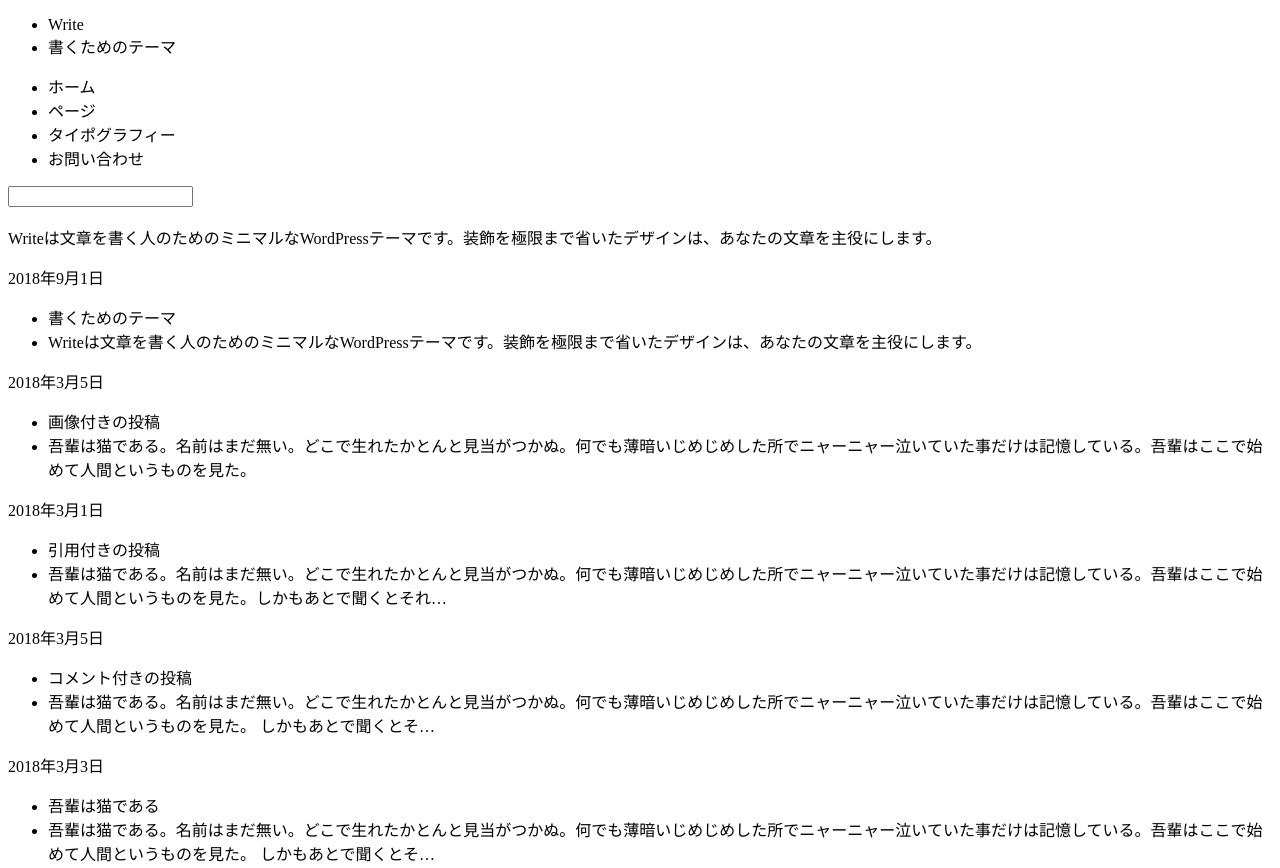
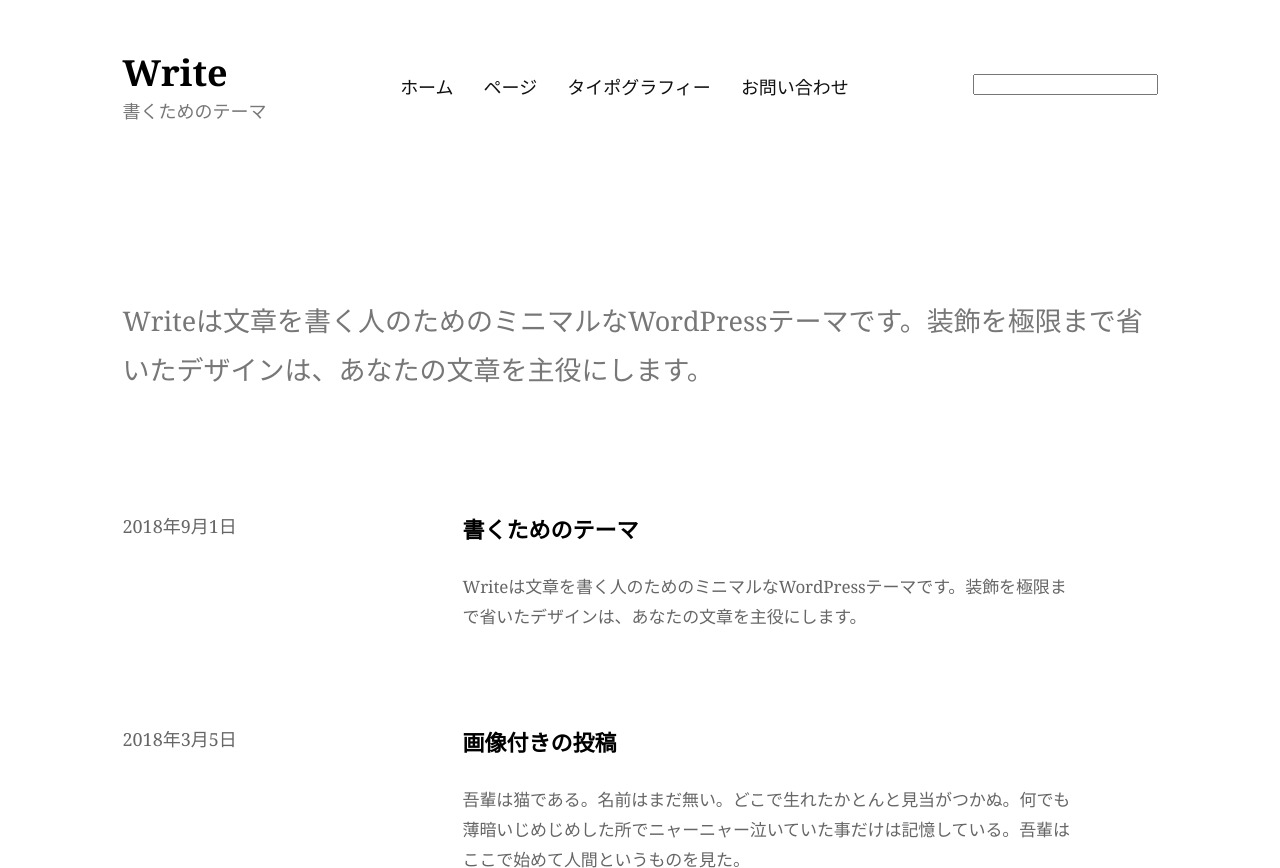
Before and after one commit to kamihiroo/hiro, a plain HTML site: page index.html in a window 1280 px wide. Shown: the top 868 px of the page. Drawn offline with Linux system fonts and the light colour scheme.

Commit message:
Update index.html

```diff
--- a/index.html
+++ b/index.html
@@ -5,7 +5,7 @@
     <meta name="viewport" content="width=device-width, initial-scale=1.0">
     <meta http-equiv="X-UA-Compatible" content="ie=edge">
     <title>Write-書くためのテーマ</title>
-    <link rel="stylesheet.css" href="style.css">
+    <link rel="stylesheet" href="stylesheet.css">
     <link href="https://use.fontawesome.com/releases/v5.6.1/css/all.css" rel="stylesheet">
 </head>
 <body>
```
